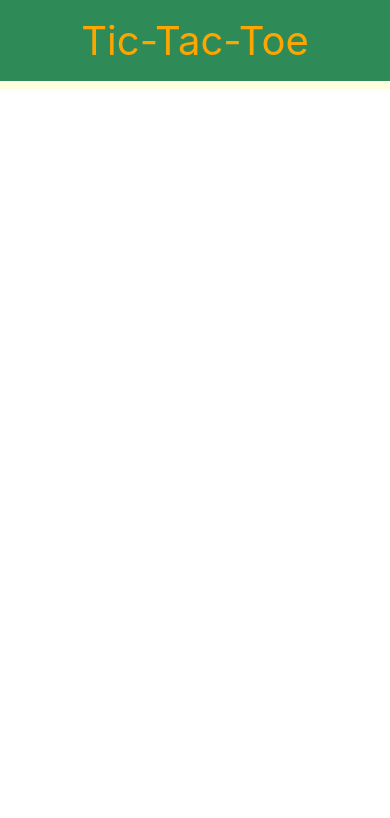
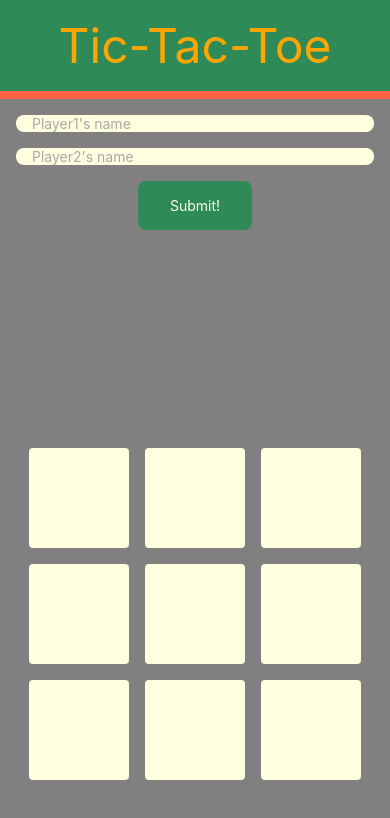
Before and after one commit to NM-2000/Tic-Tac-Toe, a React Native app: screen / in a window 390 px wide. Shown: the top 818 px of the page. Built offline with nearby package versions, Linux system fonts and the light colour scheme.

Commit message:
Major additions in Tic-Tac-Toe implementation

```diff
--- a/src/Cell.tsx
+++ b/src/Cell.tsx
@@ -7,25 +7,30 @@ const styles = StyleSheet.create({
         height: 100,
         justifyContent: 'center',
         alignItems: 'center',
-        backgroundColor: 'white',
+        backgroundColor: 'lightyellow',
         borderRadius: 4,
+        elevation: 10,
     },
     labelStyle: {
         fontSize: 40,
-        color: 'seagreen',
+        color: 'tomato',
     }
 });
 
 const Cell: React.FC<{
+    play: boolean,
     getTurn: () => number,
     toggleTurn: () => void,
     customStyles?: StyleProp<ViewStyle>,
 }> = ({
+    play,
     getTurn,
     toggleTurn,
     customStyles,
 }) => {
     const [label, setLabel] = useState('');
+    const [cellBackgroundColor, setCellBackgroundColor] = useState('lightyellow');
+    const [cellElevation, setCellElevation] = useState(10);
 
     const onCellPress = useCallback(() => {
         const turn = getTurn();
@@ -38,12 +43,24 @@ const Cell: React.FC<{
         }
     }, []);
 
+    const onCellPressIn = useCallback(() => {
+        setCellBackgroundColor('#FFD580');
+        setCellElevation(0);
+    }, []);
+
+    const onCellPressOut = useCallback(() => {
+        setCellBackgroundColor('lightyellow');
+        setCellElevation(10);
+    }, []);
+
     return (
         <TouchableOpacity
-            style={[styles.cellStyle, customStyles]}
+            style={[styles.cellStyle, customStyles, {backgroundColor: cellBackgroundColor, elevation: cellElevation}]}
             onPress={onCellPress}
-            disabled={!!label}
-            activeOpacity={0.5}
+            onPressIn={onCellPressIn}
+            onPressOut={onCellPressOut}
+            disabled={!play || !!label}
+            activeOpacity={1}
         >
             <Text style={styles.labelStyle} >
                 {label}
--- a/src/Divider.tsx
+++ b/src/Divider.tsx
@@ -4,7 +4,7 @@ import { StyleSheet, View } from "react-native";
 const styles = StyleSheet.create({
     dividerStyle: {
         height: 8,
-        backgroundColor: 'lightyellow',
+        backgroundColor: 'tomato',
     }
 });
 
--- a/src/PlayGround.tsx
+++ b/src/PlayGround.tsx
@@ -1,5 +1,5 @@
-import React, { useCallback, useRef } from "react";
-import { StyleSheet, View } from "react-native";
+import React, { useCallback, useRef, useState } from "react";
+import { StyleSheet, Text, View } from "react-native";
 import Cell from "./Cell";
 
 const styles = StyleSheet.create({
@@ -17,11 +17,25 @@ const styles = StyleSheet.create({
     },
     cellCustomStyle: {
         marginRight: 16,
-    }
+    },
+    playerStyle: {
+        alignItems: 'center',
+        paddingVertical: 32,
+    },
 });
 
-const PlayGround = () => {
+const PlayGround: React.FC<{
+    play: boolean,
+    getPlayer: (player: number) => string,
+}> = ({
+    play,
+    getPlayer,
+}) => {
         const turn = useRef(1);
+        const [player1Color, setPlayer1Color] = useState('lightyellow');
+        const [player2Color, setPlayer2Color] = useState('lightgrey');
+        const [player1FontSize, setPlayer1FontSize] = useState(28);
+        const [player2FontSize, setPlayer2FontSize] = useState(16);
 
         const getTurn = useCallback(() => {
             return turn.current;
@@ -30,30 +44,56 @@ const PlayGround = () => {
         const toggleTurn = useCallback(() => {
             if (turn.current === 1) {
                 turn.current = 2;
+                setPlayer1Color('lightgrey');
+                setPlayer2Color('lightyellow'),
+                setPlayer1FontSize(16);
+                setPlayer2FontSize(28);
             }
             else {
                 turn.current = 1;
+                setPlayer1Color('lightyellow');
+                setPlayer2Color('lightgrey'),
+                setPlayer1FontSize(28);
+                setPlayer2FontSize(16);
             }
         }, []);
 
         return (
+            <>
+                {
+                    play ?
+                        <View style={styles.playerStyle} >
+                            <Text style={[{ marginBottom: 16, fontSize: player1FontSize, color: player1Color }]} >
+                                {
+                                    `Its ${getPlayer(1)}'s turn!`
+                                }
+                            </Text>
+                            <Text style={[{ fontSize: player2FontSize, color: player2Color }]} >
+                                {
+                                    `Its ${getPlayer(2)}'s turn!`
+                                }
+                            </Text>
+                        </View>
+                        : null
+                }
                 <View style={styles.playgroundStyle} >
                     <View style={[styles.rowStyle, styles.marginStyle]} >
-                <Cell customStyles={styles.cellCustomStyle} getTurn={getTurn} toggleTurn={toggleTurn} />
-                <Cell customStyles={styles.cellCustomStyle} getTurn={getTurn} toggleTurn={toggleTurn} />
-                <Cell getTurn={getTurn} toggleTurn={toggleTurn} />
+                        <Cell customStyles={styles.cellCustomStyle} getTurn={getTurn} toggleTurn={toggleTurn} play={play} />
+                        <Cell customStyles={styles.cellCustomStyle} getTurn={getTurn} toggleTurn={toggleTurn} play={play} />
+                        <Cell getTurn={getTurn} toggleTurn={toggleTurn} play={play} />
                     </View>
                     <View style={[styles.rowStyle, styles.marginStyle]} >
-                <Cell customStyles={styles.cellCustomStyle} getTurn={getTurn} toggleTurn={toggleTurn} />
-                <Cell customStyles={styles.cellCustomStyle} getTurn={getTurn} toggleTurn={toggleTurn} />
-                <Cell getTurn={getTurn} toggleTurn={toggleTurn} />
+                        <Cell customStyles={styles.cellCustomStyle} getTurn={getTurn} toggleTurn={toggleTurn} play={play} />
+                        <Cell customStyles={styles.cellCustomStyle} getTurn={getTurn} toggleTurn={toggleTurn} play={play} />
+                        <Cell getTurn={getTurn} toggleTurn={toggleTurn} play={play} />
                     </View>
                     <View style={styles.rowStyle} >
-                <Cell customStyles={styles.cellCustomStyle} getTurn={getTurn} toggleTurn={toggleTurn} />
-                <Cell customStyles={styles.cellCustomStyle} getTurn={getTurn} toggleTurn={toggleTurn} />
-                <Cell getTurn={getTurn} toggleTurn={toggleTurn} />
+                        <Cell customStyles={styles.cellCustomStyle} getTurn={getTurn} toggleTurn={toggleTurn} play={play} />
+                        <Cell customStyles={styles.cellCustomStyle} getTurn={getTurn} toggleTurn={toggleTurn} play={play} />
+                        <Cell getTurn={getTurn} toggleTurn={toggleTurn} play={play} />
                     </View>
                 </View>
+            </>
         );
     };
 
--- /dev/null
+++ b/src/Register.tsx
@@ -0,0 +1,103 @@
+import React, { useCallback, useState } from "react";
+import { StyleSheet, View, TextInput, Text, TouchableOpacity } from "react-native";
+
+const styles = StyleSheet.create({
+    registerStyle: {
+        alignItems: 'center',
+        paddingVertical: 16,
+        paddingHorizontal: 16,
+    },
+    textInputStyle: {
+        marginBottom: 16,
+        width: '100%',
+        backgroundColor: 'lightyellow',
+        borderRadius: 8,
+        paddingHorizontal: 16,
+        color: 'grey',
+        elevation: 10,
+    },
+    submitStyle: {
+        borderRadius: 8,
+        paddingHorizontal: 32,
+        paddingVertical: 16,
+        backgroundColor: 'seagreen',
+        elevation: 10,
+    },
+    submitTextStyle: {
+        color: 'lightyellow',
+    }
+});
+
+const Register: React.FC<{
+    setPlayer: (player: number, name: string) => void,
+    startPlay: () => void,
+    validRegistartion: () => boolean,
+}> = ({
+    setPlayer,
+    startPlay,
+    validRegistartion,
+}) => {
+        const PLACEHOLDER1 = "Player1's name";
+        const PLACEHOLDER2 = "Player2's name";
+        const REGISTER = "Submit!";
+        const [show, setShow] = useState(true);
+        const [submitElevation, setSubmitElevation] = useState(10);
+
+        const setPlayer1Name = useCallback((name: string) => {
+            setPlayer(1, name);
+        }, []);
+
+        const setPlayer2Name = useCallback((name: string) => {
+            setPlayer(2, name);
+        }, []);
+
+        const onSubmit = useCallback(() => {
+            if(!validRegistartion()) {
+                return;
+            }
+            setShow(false);
+            startPlay();
+        }, []);
+
+        const onPressIn = useCallback(() => {
+            setSubmitElevation(0);
+        }, []);
+
+        const onPressOut = useCallback(() => {
+            setSubmitElevation(10);
+        }, []);
+
+        return (
+            show ?
+                <View style={styles.registerStyle} >
+                    <TextInput
+                        style={styles.textInputStyle}
+                        placeholder={PLACEHOLDER1}
+                        onChangeText={setPlayer1Name}
+                        placeholderTextColor={'darkgrey'}
+                    />
+                    <TextInput
+                        style={styles.textInputStyle}
+                        placeholder={PLACEHOLDER2}
+                        onChangeText={setPlayer2Name}
+                        placeholderTextColor={'darkgrey'}
+                    />
+                    <TouchableOpacity
+                        style={[styles.submitStyle, { elevation: submitElevation }]}
+                        onPress={onSubmit}
+                        onPressIn={onPressIn}
+                        onPressOut={onPressOut}
+                        activeOpacity={1}
+                    >
+                        <Text
+                            style={styles.submitTextStyle}
+                        >
+                            {REGISTER}
+                        </Text>
+                    </TouchableOpacity>
+                </View>
+                : null
+        );
+    };
+
+export default Register;
--- a/src/Tic_Tac_Toe.tsx
+++ b/src/Tic_Tac_Toe.tsx
@@ -1,22 +1,54 @@
-import React from "react";
+import React, { useRef, useState } from "react";
 import { StyleSheet, View } from "react-native";
 import Divider from "./Divider";
 import PlayGround from "./PlayGround";
+import Register from "./Register";
 import Title from "./Title";
 
 const styles = StyleSheet.create({
     appStyle: {
         flex: 1,
+        backgroundColor: 'grey'
     }
 });
 
 const TicTacToe = () => {
+    const player1 = useRef('');
+    const player2 = useRef('');
+    const [registered, setRegistered] = useState(false);
+
+    const startPlay = () => {
+        setRegistered(true);
+    };
+
+    const setPlayer = (player: number, name: string) => {
+        if (player === 1) {
+            player1.current = name;
+        }
+        else {
+            player2.current = name;
+        }
+    };
+
+    const getPlayer = (player: number) => {
+        if (player === 1) {
+            return player1.current;
+        }
+        else {
+            return player2.current;
+        }
+    };
+
+    const validRegistration = () => {
+      return player1.current.length > 0 && player2.current.length > 0;
+    };
 
     return (
         <View style={styles.appStyle} >
             <Title />
             <Divider />
-            <PlayGround />
+            <Register setPlayer={setPlayer} startPlay={startPlay} validRegistartion={validRegistration} />
+            <PlayGround play={registered} getPlayer={getPlayer} />
         </View>
     );
 }
--- a/src/Title.tsx
+++ b/src/Title.tsx
@@ -8,8 +8,9 @@ const styles = StyleSheet.create({
         backgroundColor: 'seagreen',
     },
     titleStyle: {
-        fontSize: 40,
+        fontSize: 48,
         color: 'orange',
+        elevation: 10,
     }
 });
 
```
Lines whose indentation alone changed are shown as unchanged.
